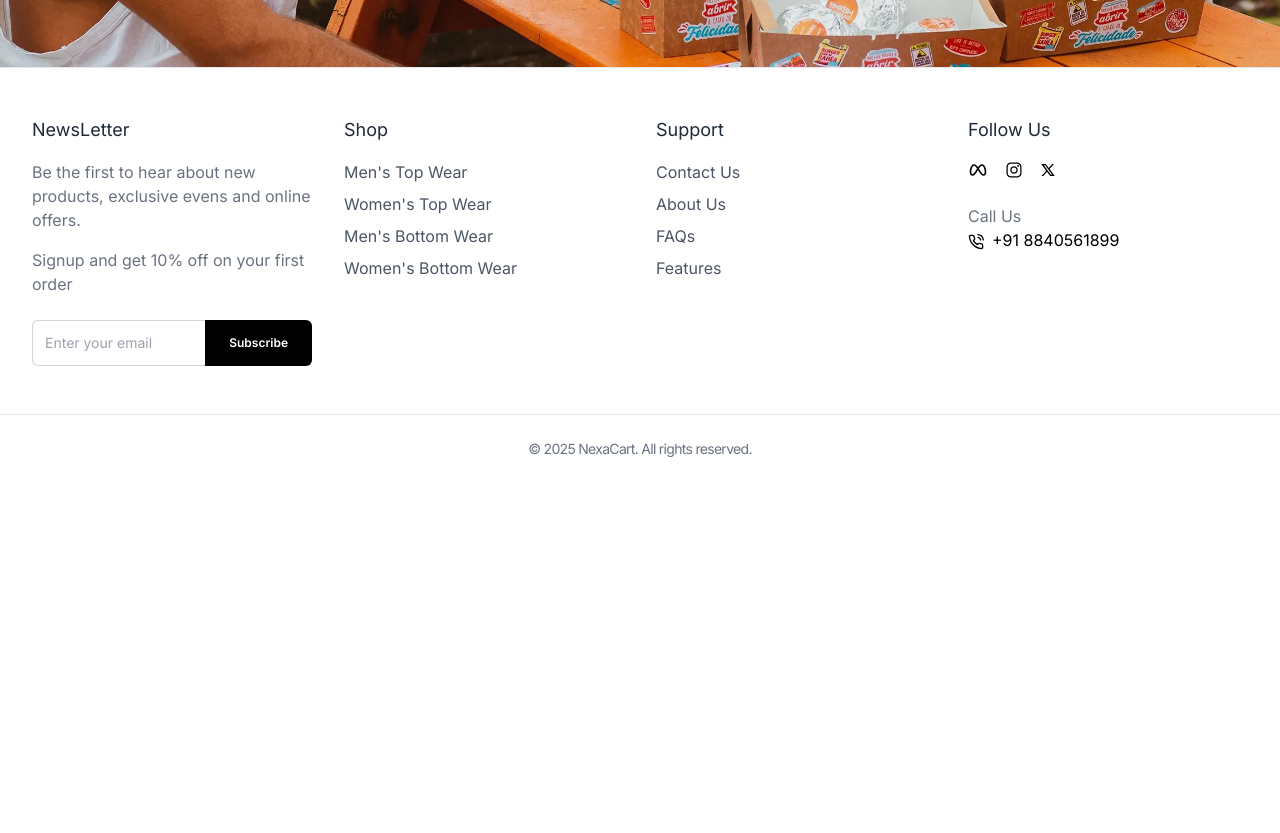
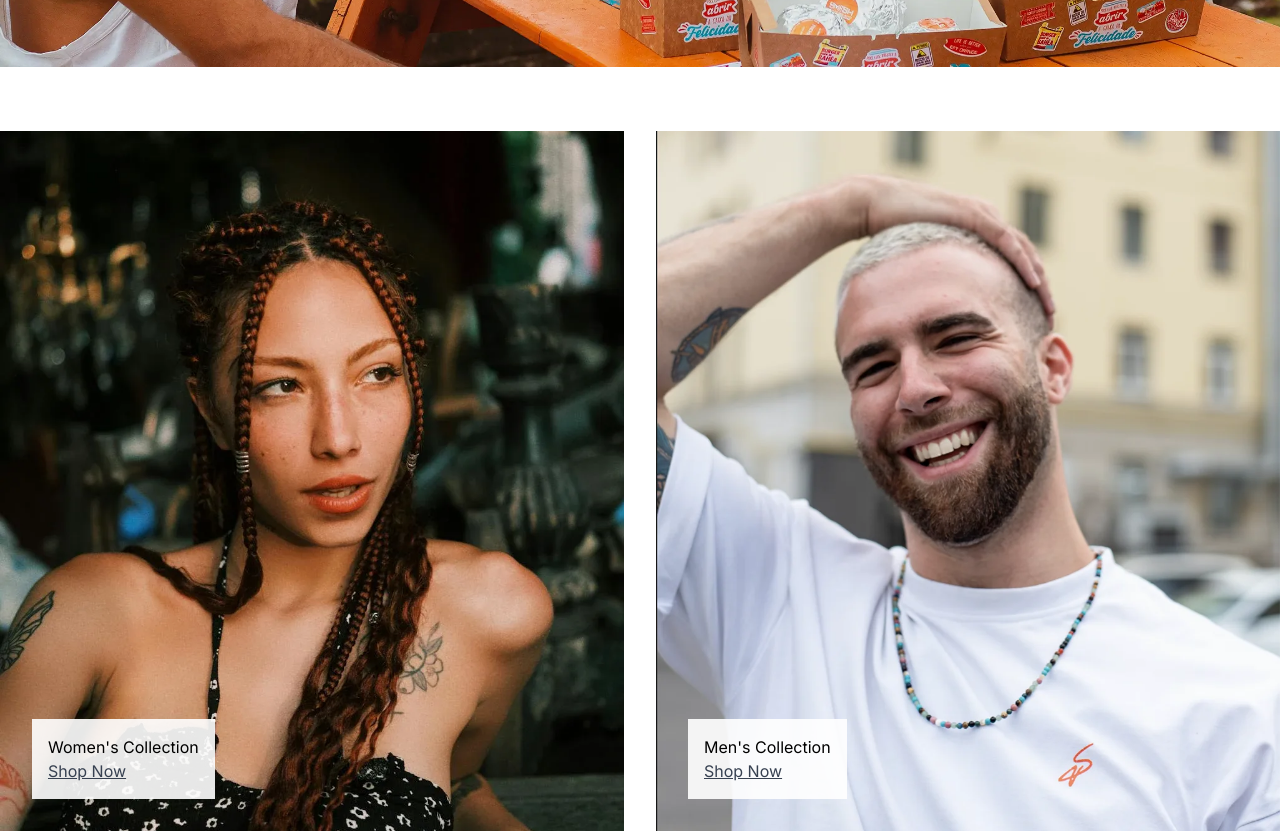
Before and after one commit to Raunak162004/NexaCart, a React (Vite) app in the folder frontend/: page / in a window 1280 px wide. Shown: the part 780-1613 px from the top of the page. Before the commit the page ends 1287 px from the top, so only its background shows below. Built offline with nearby package versions, Linux system fonts and the light colour scheme.

Commit message:
GenderCollectionSection completed

```diff
--- /dev/null
+++ b/frontend/src/components/Products/GenderCollectionSection.jsx
@@ -0,0 +1,32 @@
+import React from 'react'
+import mensCollectionImage from "../../assets/mens-collection.webp"
+import womensCollectionImage from "../../assets/womens-collection.webp"
+import { Link } from 'react-router-dom'
+
+const GenderCollectionSection = () => {
+  return (
+    <section className='py-16 px-4 lg:px-0'>
+        <div className='container mx-auto flex flex-col md:flex-row gap-8'>
+            {/* womensCollection */}
+            <div className='relative flex-1'>
+                <img className='w-full h-[700px] object-cover' src={womensCollectionImage} alt="Womens Collection" />
+                <div className='absolute bottom-8 left-8 bg-white bg-opacity-90 p-4'>
+                    <h2>Women's Collection</h2>
+                    <Link to='/collections/all?gender=women' className='underline text-gray-700 hover:text-black'>Shop Now</Link>
+                </div>
+            </div>
+
+            {/* Mens Collection */}
+            <div className='relative flex-1'>
+                <img className='w-full h-[700px] object-cover' src={mensCollectionImage} alt="Womens Collection" />
+                <div className='absolute bottom-8 left-8 bg-white bg-opacity-90 p-4'>
+                    <h2>Men's Collection</h2>
+                    <Link to='/collections/all?gender=men' className='underline text-gray-700 hover:text-black'>Shop Now</Link>
+                </div>
+            </div>
+        </div>
+    </section>
+  )
+}
+
+export default GenderCollectionSection
--- a/frontend/src/pages/Home.jsx
+++ b/frontend/src/pages/Home.jsx
@@ -1,10 +1,12 @@
 import React from 'react'
 import Hero from '../components/Layout/Hero'
+import GenderCollectionSection from '../components/Products/GenderCollectionSection'
 
 const Home = () => {
   return (
     <div>
         <Hero/>
+        <GenderCollectionSection/>
     </div>
   )
 }
```
